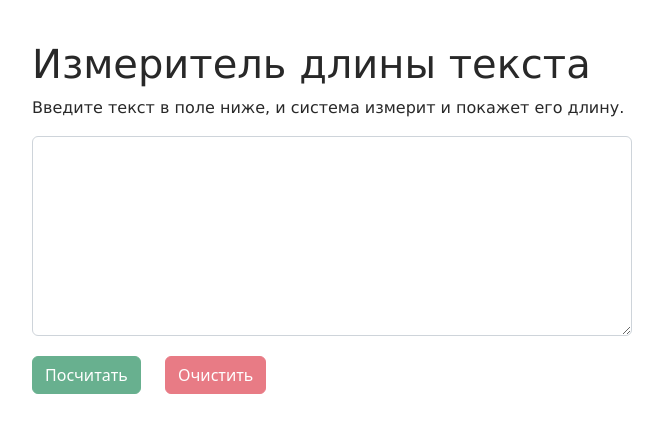
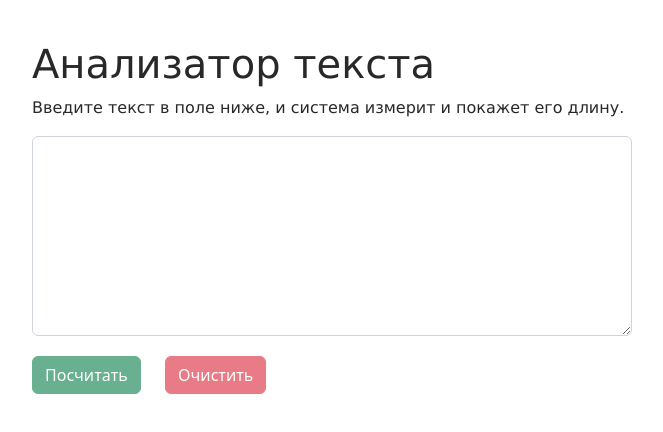
Before and after one commit to Svkapelko/git-adv-s3, a plain HTML site: page index.html in a window 1280 px wide. Shown: the whole page, without its empty margins (8-671 px from the left). Drawn offline with nearby package versions, Linux system fonts and the light colour scheme.

Commit message:
text changed

```diff
--- a/index.html
+++ b/index.html
@@ -31,7 +31,7 @@
     <script src="common.js"></script>
 </head>
 <body>
-    <h1>Измеритель длины текста</h1>
+    <h1>Анализатор текста</h1>
     <p class="fw-lighter">Введите текст в поле ниже, и система измерит и покажет его длину.</p>
     <textarea class="form-control" id="text"></textarea>
     <button class="btn btn-success" id="count-button" disabled="disabled">Посчитать</button>
```
